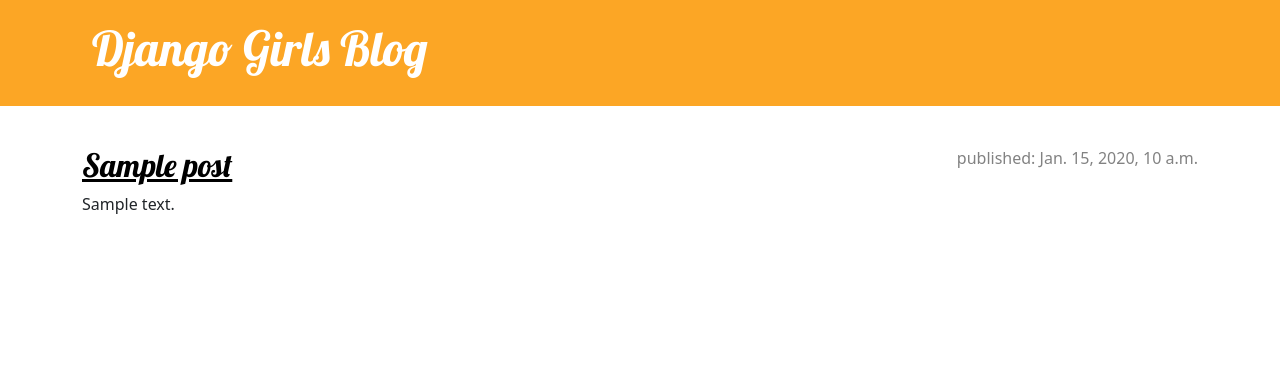
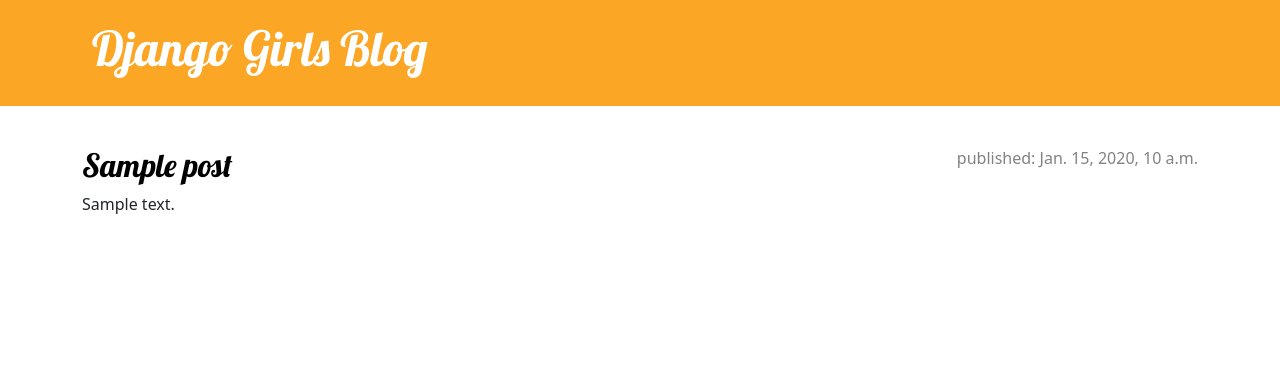
Before and after one commit to NandishBadami/my-first-blog, a Django app: page / in a window 1280 px wide. Shown: the top 366 px of the page. Run offline with Django 5.2, Linux system fonts and the light colour scheme; tables that the repository leaves empty hold one stand-in row (values such as "Sample post").

Commit message:
Removed the underline for the link for post_detail page in post_list

```diff
--- a/blog/templates/blog/post_list.html
+++ b/blog/templates/blog/post_list.html
@@ -4,7 +4,7 @@
     {% for post in posts %}
         <article class="post">
             <time class="date">published: {{ post.published_date }}</time>
-            <h2><a href="{% url 'post_detail' pk=post.pk %}">{{ post.title }}</a></h2>
+            <h2><a style="text-decoration: none;" href="{% url 'post_detail' pk=post.pk %}">{{ post.title }}</a></h2>
             <p>{{ post.text | linebreaksbr }}</p>
         </article>
     {% endfor %}
```
